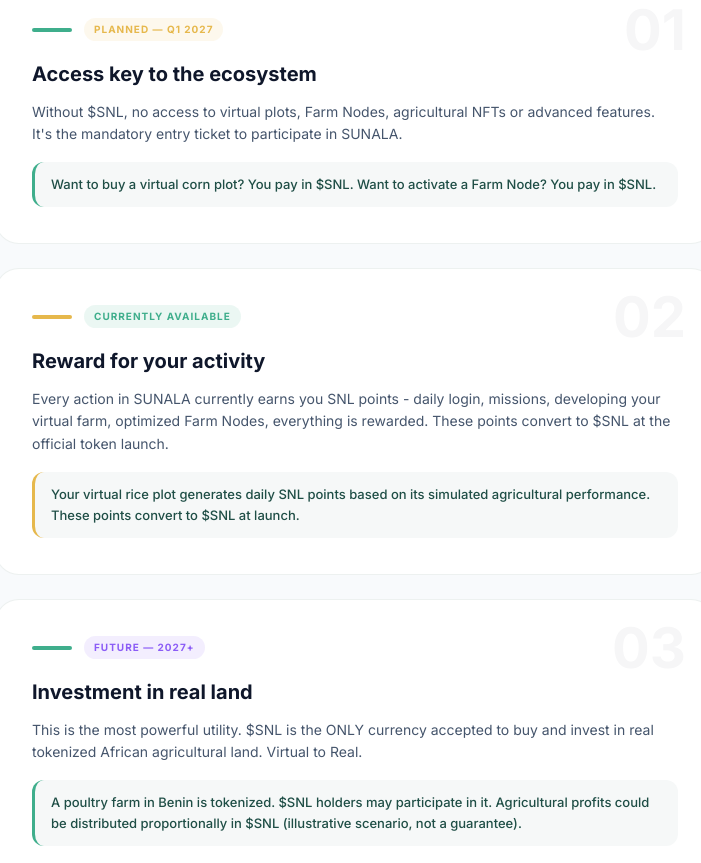
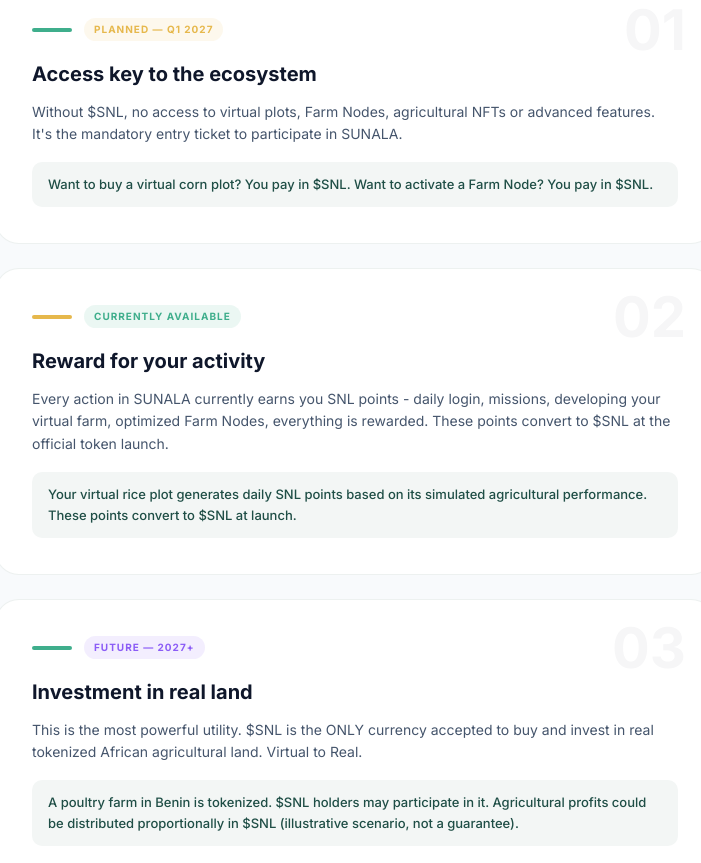
Before and after one commit to Honorine684/sunalaa_front, a Next.js app: page /en/snl in a window 1280 px wide. Shown: the part 2028-2891 px from the top of the page, without its empty margins (285-986 px from the left). Built offline with nearby package versions, Linux system fonts and the light colour scheme; no server answers.

Commit message:
fix(design): remove colored left borders (liseré) from SNL page example boxes

```diff
--- a/src/app/[locale]/snl/page.js
+++ b/src/app/[locale]/snl/page.js
@@ -216,7 +216,7 @@ export default async function SnlPage({ params }) {
                 <h3 className="font-bold text-[18px] sm:text-[20px] mb-3 leading-snug" style={{ color: "#0F172B" }}>{title}</h3>
                 <p className="text-[14px] leading-relaxed mb-4" style={{ color: "#45556C" }}>{desc}</p>
                 <div className="rounded-xl px-4 py-3 text-[13px] leading-relaxed font-medium"
-                  style={{ borderLeft: `3px solid ${color}`, backgroundColor: "rgba(31,78,70,0.04)", color: "#1F4E46" }}>
+                  style={{ backgroundColor: "rgba(31,78,70,0.05)", color: "#1F4E46", borderRadius: 10 }}>
                   {example}
                 </div>
               </div>
--- a/src/app/[locale]/snl/utilite/page.js
+++ b/src/app/[locale]/snl/utilite/page.js
@@ -93,7 +93,7 @@ export default async function UtilitePage({ params }) {
                 </h3>
                 <p className="text-[14px] leading-relaxed mb-4" style={{ color: "#45556C" }}>{desc}</p>
                 <div className="rounded-xl px-4 py-3 text-[13px] leading-relaxed font-medium"
-                  style={{ borderLeft: `3px solid ${color}`, backgroundColor: "rgba(31,78,70,0.04)", color: "#1F4E46" }}>
+                  style={{ backgroundColor: "rgba(31,78,70,0.05)", color: "#1F4E46", borderRadius: 10 }}>
                   {example}
                 </div>
               </div>
```
